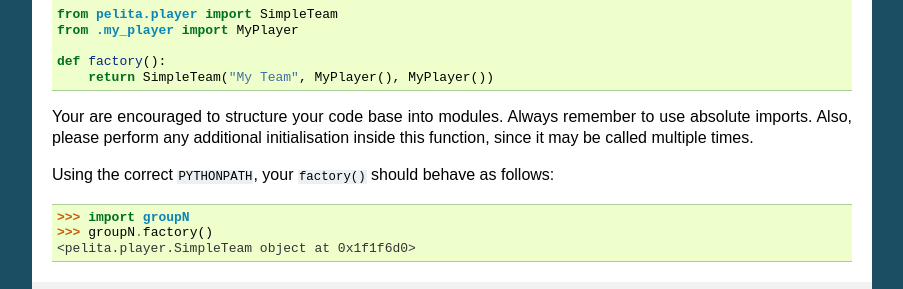
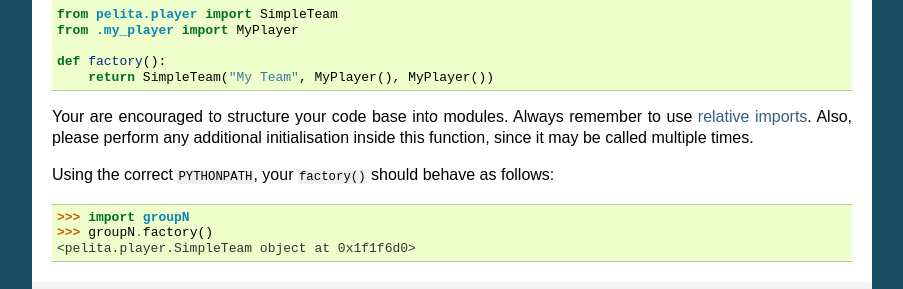
Before and after one commit to ASPP/pelita, a Sphinx documentation site: the page built from doc/source/writing_player.rst, in a window 1280 px wide and 900 px high, scrolled down 3099 px. Shown: the part 152-441 px from the top of the window, without its empty margins (198-1101 px from the left). Built offline with Sphinx 7.4.7, drawn with Linux system fonts in a browser that asks for light colours; the version number could not be read and is left out.

Commit message:
DOC/ENH: link to pep-328

```diff
--- a/doc/source/writing_player.rst
+++ b/doc/source/writing_player.rst
@@ -140,7 +140,8 @@ Your ``__init__.py`` could look like:
 .. literalinclude:: groupN/__init__.py
 
 Your are encouraged to structure your code base into modules.
-Always remember to use absolute imports. Also, please perform any additional
+Always remember to use `relative imports
+<http://www.python.org/dev/peps/pep-0328/>`_. Also, please perform any additional
 initialisation inside this function, since it may be called multiple times.
 
 Using the correct ``PYTHONPATH``, your ``factory()`` should behave as follows::
```
